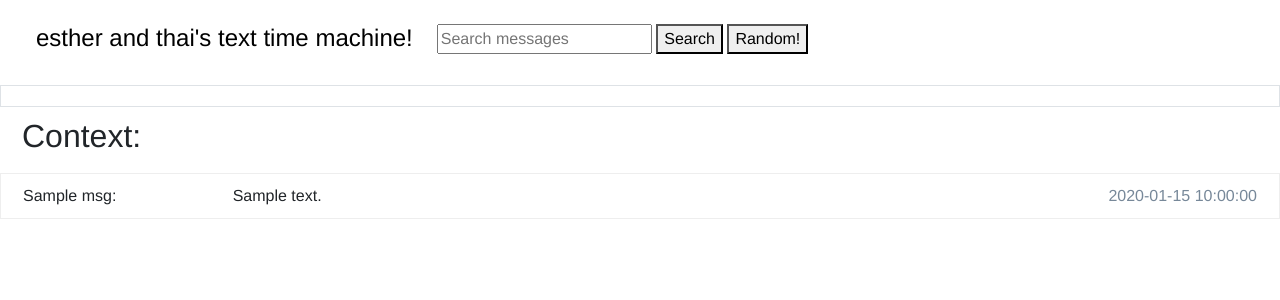
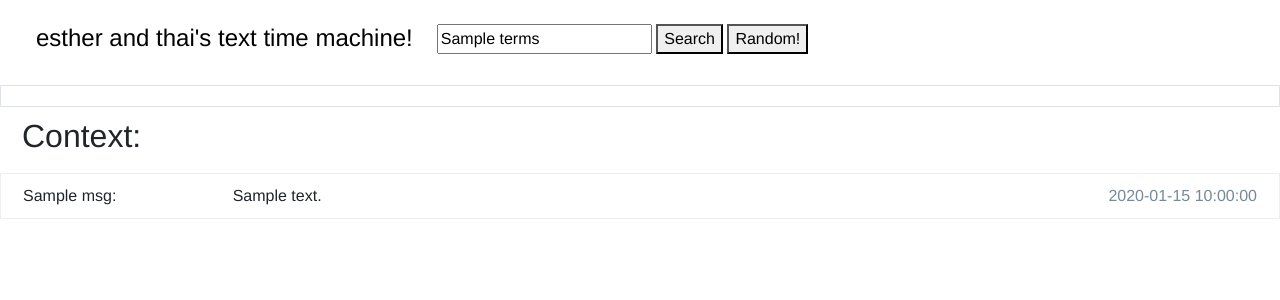
Before and after one commit to thaiv28/imessage-time-machine, a Flask app: template timemachine/templates/tm/message.html in a window 1280 px wide. Shown: the top 300 px of the page. Run offline with Flask 3, Linux system fonts and the light colour scheme; the template is opened without the code that fills it: most values are stand-ins (such as "Sample title", 1, 10 or a date in 2020); some libraries are stand-ins or nearby versions.

```diff
--- a/timemachine/app.py
+++ b/timemachine/app.py
@@ -9,7 +9,7 @@ from dateutil.relativedelta import relativedelta
 
 app = Flask(__name__)
 app.config['SECRET_KEY'] = os.urandom(12).hex()
-# toolbar = DebugToolbarExtension(app)
+toolbar = DebugToolbarExtension(app)
 
 @app.route('/')
 def index():
@@ -80,12 +80,12 @@ def timemachine_search(page):
 
     # first result page
     if page <= 1:
-
         return render_template('/tm/search.html', terms=request.args['terms'],
                             messages=messages, nexts=t.get_next_sends(messages), args=request.args,
                             page=page, rpp=t.rpp)
     # any other page except first results
     else:
+        print('Requesting new page.')
         return render_template('/tm/results.html', terms=request.args['terms'],
                             messages=messages, nexts=t.get_next_sends(messages),
                             page=page,rpp=t.rpp)
@@ -124,13 +124,11 @@ def timemachine_date_search(date, page):
         prev_day = None
 
     if page <= 1:
-
-
         return render_template('/tm/date.html', messages=messages, nexts=t.get_next_sends(messages),
                                args=request.args, page=page,rpp=t.rpp, date=date, str_date=str_date,
                                next_day=next_day, prev_day=prev_day)
-
     else:
+        print('Requesting new page.')
         return render_template('/tm/date_results.html',messages=messages, nexts=t.get_next_sends(messages),
                                args=request.args, page=page,rpp=t.rpp, date=date, next_day=next_day, prev_day=prev_day)
 
--- a/timemachine/templates/tm/base.html
+++ b/timemachine/templates/tm/base.html
@@ -16,7 +16,11 @@
                 </div>
                 <div class="col-xl-auto d-flex justify-content-center">
                     <div class="form-group">
-                        <input type="text" id="terms" placeholder="Search messages" name="terms">
+                        {% if terms %}
+                            <input type="text" id="terms" placeholder="Search messages" name="terms" value="{{terms}}">
+                        {%else%}
+                            <input type="text" id="terms" placeholder="Search messages" name="terms">
+                        {%endif%}
                         <button type="submit" formmethod="get" name="search" value="terms" onClick="return document.getElementById('terms').value !=''">Search</button>
                         <button type="submit" formmethod="get" name="search" value="random">Random!</button>
                     </div>
@@ -37,7 +41,11 @@
                 </div>
                 <div class="col-xl-auto d-flex justify-content-center">
                     <div class="form-group">
-                        <input type="text" id="terms" placeholder="Search messages" name="terms">
+                        {% if terms %}
+                            <input type="text" id="terms" placeholder="Search messages" name="terms" value="{{terms}}">
+                        {%else%}
+                            <input type="text" id="terms" placeholder="Search messages" name="terms">
+                        {%endif%}
                         <button type="submit" formmethod="get" name="search" value="terms" onClick="return document.getElementById('terms').value !=''">Search</button>
                         <button type="submit" formmethod="get" name="search" value="random">Random!</button>
                     </div>
```
